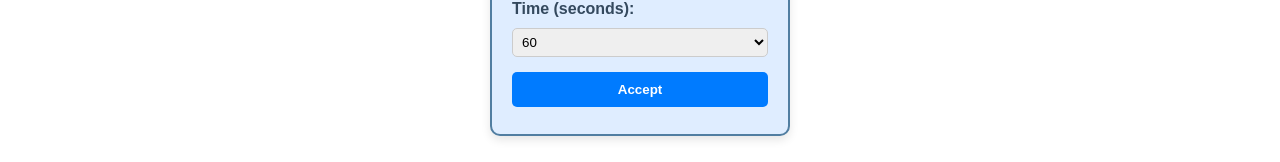
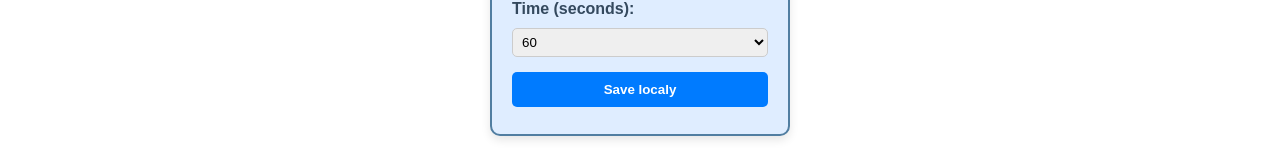
Before and after one commit to GosuMarti/SpaceInvadersAngular, an Angular app: page /preferences in a window 1280 px wide. Shown: the part 408-570 px from the top of the page. Built offline with nearby package versions, Linux system fonts and the light colour scheme.

Commit message:
add buttons for server logic

```diff
--- a/src/app/components/preferences/preferences.component.html
+++ b/src/app/components/preferences/preferences.component.html
@@ -11,7 +11,9 @@
         <option *ngFor="let time of timeOptions" [value]="time">{{ time }}</option>
       </select>
 
-      <button type="button" (click)="savePreferences()">Accept</button>
+      <button type="button" (click)="savePreferences()">Save localy</button>
+      <button type="button" *ngIf="isLoggedIn" (click)="saveToServer()" >Save to server</button>
+      <button type="button" *ngIf="isLoggedIn" (click)="getFromServer()">Get from server</button>
     </form>
   </div>
   <router-outlet />
```
